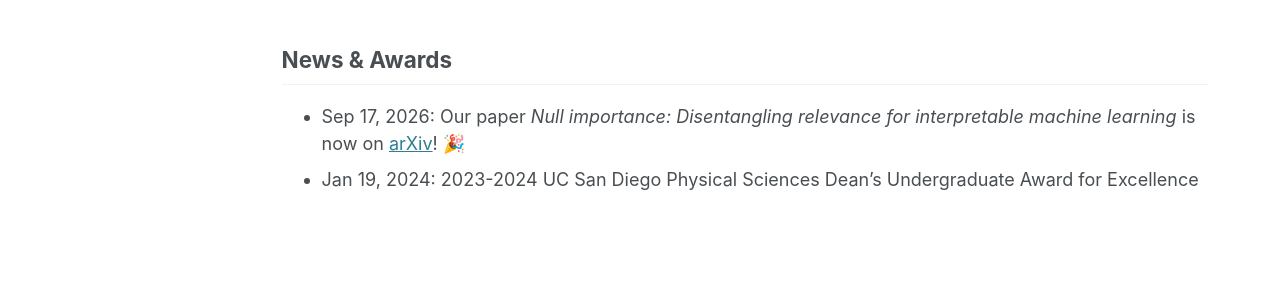
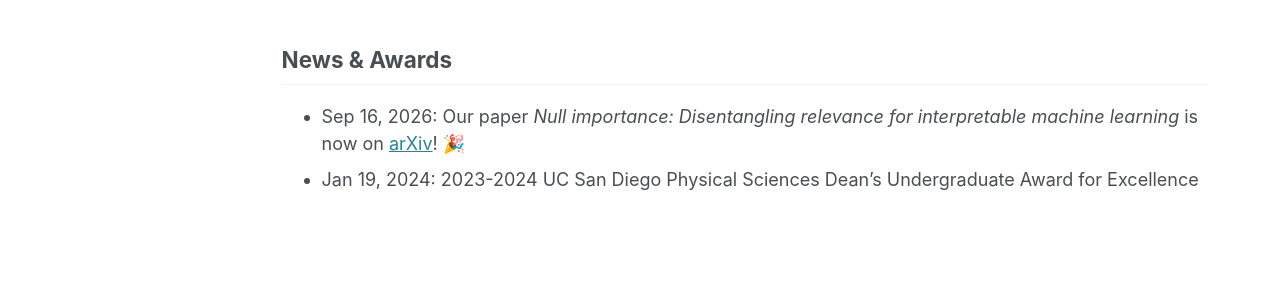
Before and after one commit to jiaxin-yeah/jiaxin-yeah.github.io, a Jekyll site: the page built from _pages/about.md, in a window 1280 px wide and 1175 px high. Shown: the part 610-909 px from the top of the window. Built offline with Jekyll 4.4.1, drawn with Linux system fonts in a browser that asks for light colours; some web fonts are replaced.

Commit message:
fix date

```diff
--- a/_pages/about.md
+++ b/_pages/about.md
@@ -19,5 +19,5 @@ UW Madison, Ph.D. in Statistics, 2024-2029<br>
 UC San Diego, B.S. in Applied Math and Computer Science, 2020-2024
 
 ## News & Awards
-- Sep 17, 2026: Our paper *Null importance: Disentangling relevance for interpretable machine learning* is now on [arXiv](https://arxiv.org/abs/2609.19511)! 🎉
+- Sep 16, 2026: Our paper *Null importance: Disentangling relevance for interpretable machine learning* is now on [arXiv](https://arxiv.org/abs/2609.19511)! 🎉
 - Jan 19, 2024: 2023-2024 UC San Diego Physical Sciences Dean’s Undergraduate Award for Excellence
```
